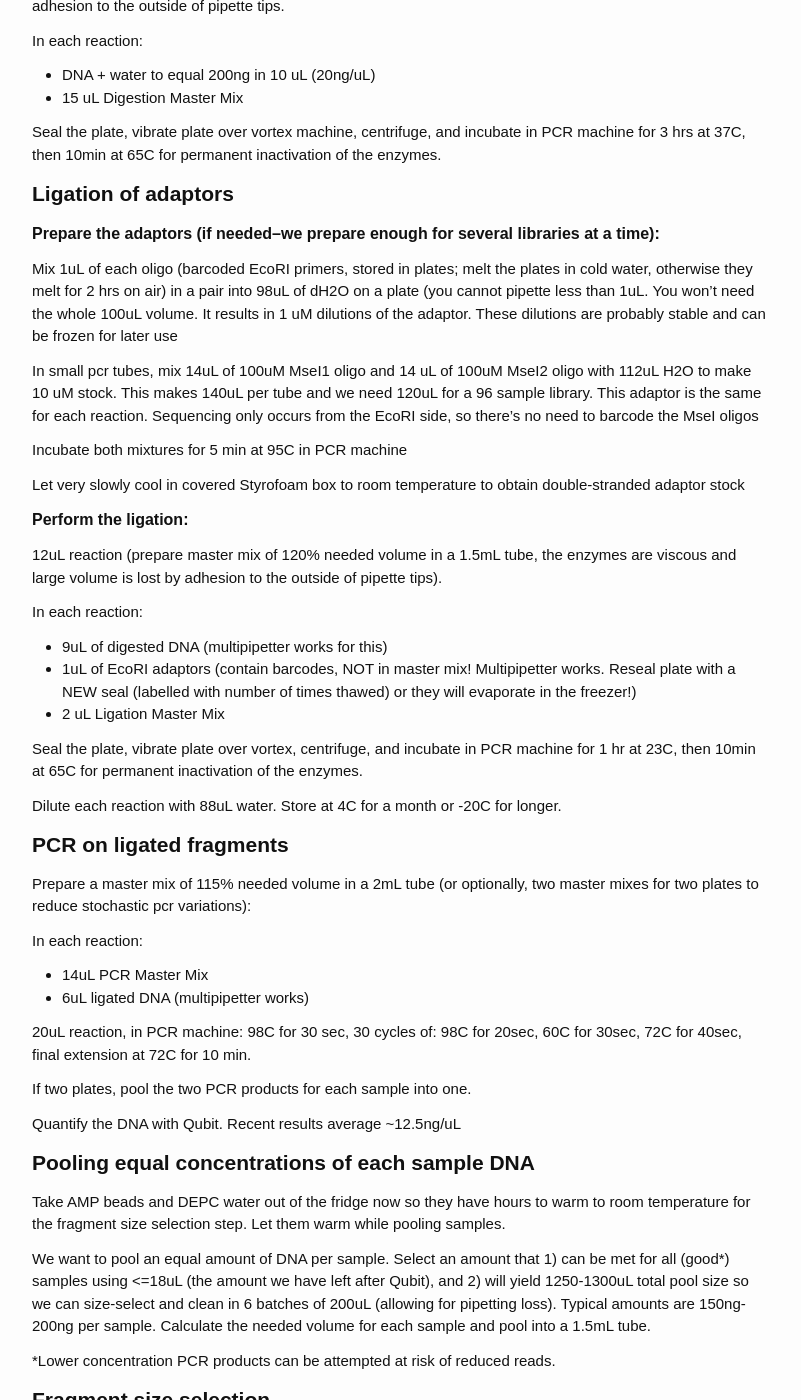
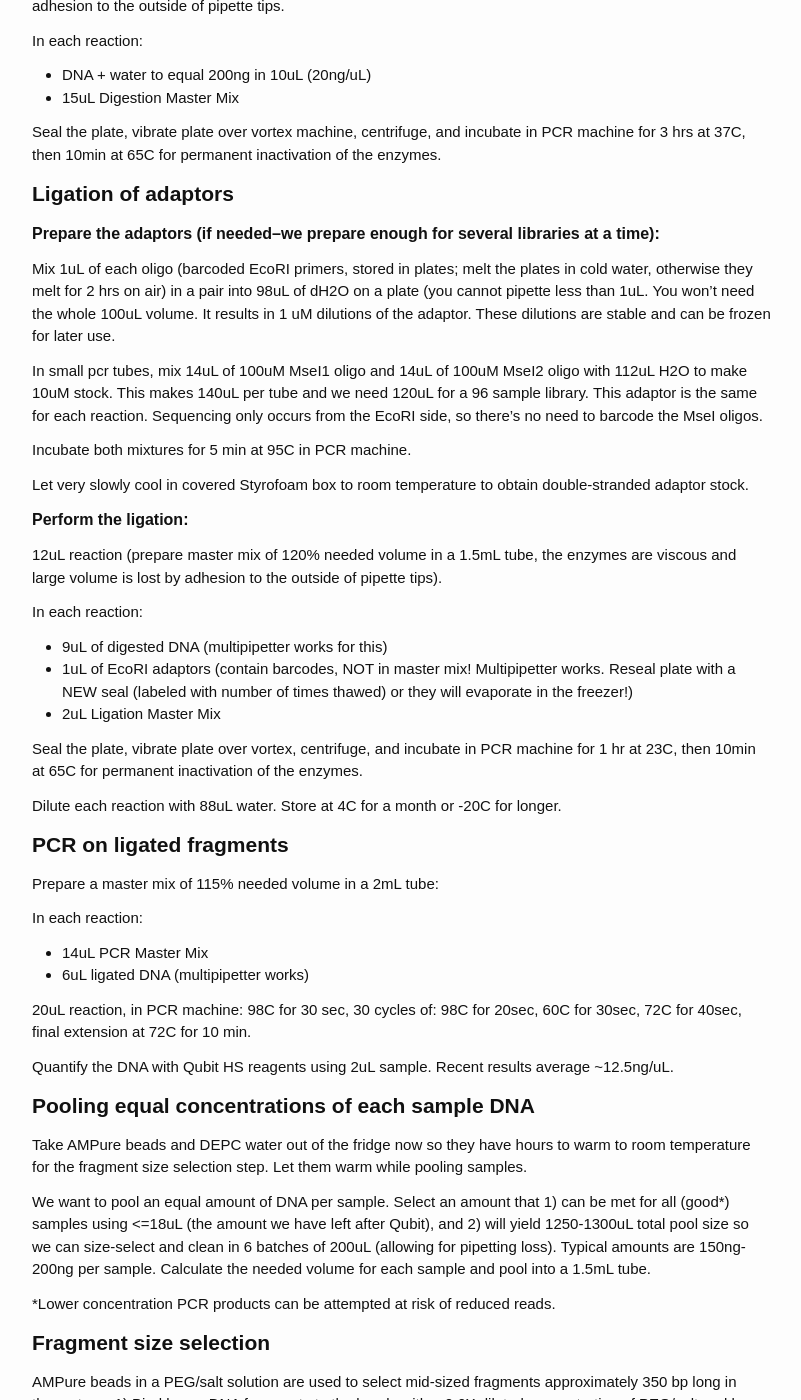
Before and after one commit to aduffy70/Protocols, a Jekyll site: the page built from RAD-seq_protocol.md, in a window 1280 px wide and 1400 px high, scrolled down 657 px. Shown: the whole window, without its empty margins (238-1039 px from the left). Built offline with Jekyll 4.4.1, drawn with Linux system fonts in a browser that asks for light colours; some of the changed text lies outside the part shown.

Commit message:
Minor tweaks: Removed options we have never used. Specified which Qubit chemistry to use. Punctuation, spelling, and spacing.

```diff
--- a/RAD-seq_protocol.md
+++ b/RAD-seq_protocol.md
@@ -17,15 +17,15 @@ Based on Nicolas Devos' modified version of Parchman, Gompert, Buerkle (ver. 2.3
 
 ## DNA extraction and quantification
 
-Extract DNA and quantify with Qubit. Concentrations should be at least 20ng/uL (though lower concentrations can be attempted)
+Extract DNA and quantify with Qubit HS reagents using 2uL sample. Concentrations should be at least 20ng/uL (though lower concentrations can be attempted).
 
 ## Digestion
 
 25uL reaction. Prepare all on ice. Master mix in 2mL tube that fits 110 reactions, pipette individually into the plate wells. Prepare master mix of 115% needed volume, the enzymes are viscous and large volume is lost by adhesion to the outside of pipette tips.
 
 In each reaction:
-  * DNA + water to equal 200ng in 10 uL (20ng/uL)
-  * 15 uL Digestion Master Mix
+  * DNA + water to equal 200ng in 10uL (20ng/uL)
+  * 15uL Digestion Master Mix
 
 Seal the plate, vibrate plate over vortex machine, centrifuge, and incubate in PCR machine for 3 hrs at 37C, then 10min at 65C for permanent inactivation of the enzymes.
 
@@ -33,13 +33,13 @@ Seal the plate, vibrate plate over vortex machine, centrifuge, and incubate in P
 
 ### Prepare the adaptors (if needed--we prepare enough for several libraries at a time):
 
-Mix 1uL of each oligo (barcoded EcoRI primers, stored in plates; melt the plates in cold water, otherwise they melt for 2 hrs on air) in a pair into 98uL of dH2O on a plate (you cannot pipette less than 1uL. You won’t need the whole 100uL volume. It results in 1 uM dilutions of the adaptor. These dilutions are probably stable and can be frozen for later use
+Mix 1uL of each oligo (barcoded EcoRI primers, stored in plates; melt the plates in cold water, otherwise they melt for 2 hrs on air) in a pair into 98uL of dH2O on a plate (you cannot pipette less than 1uL. You won’t need the whole 100uL volume. It results in 1 uM dilutions of the adaptor. These dilutions are stable and can be frozen for later use.
 
-In small pcr tubes, mix 14uL of 100uM MseI1 oligo and 14 uL of 100uM MseI2 oligo with 112uL H2O to make 10 uM stock. This makes 140uL per tube and we need 120uL for a 96 sample library. This adaptor is the same for each reaction. Sequencing only occurs from the EcoRI side, so there’s no need to barcode the MseI oligos
+In small pcr tubes, mix 14uL of 100uM MseI1 oligo and 14uL of 100uM MseI2 oligo with 112uL H2O to make 10uM stock. This makes 140uL per tube and we need 120uL for a 96 sample library. This adaptor is the same for each reaction. Sequencing only occurs from the EcoRI side, so there’s no need to barcode the MseI oligos.
 
-Incubate both mixtures for 5 min at 95C in PCR machine
+Incubate both mixtures for 5 min at 95C in PCR machine.
 
-Let very slowly cool in covered Styrofoam box to room temperature to obtain double-stranded adaptor stock
+Let very slowly cool in covered Styrofoam box to room temperature to obtain double-stranded adaptor stock.
 
 ### Perform the ligation:
 
@@ -47,8 +47,8 @@ Let very slowly cool in covered Styrofoam box to room temperature to obtain doub
 
 In each reaction:
   * 9uL of digested DNA (multipipetter works for this)
-  * 1uL of EcoRI adaptors (contain barcodes, NOT in master mix! Multipipetter works. Reseal plate with a NEW seal (labelled with number of times thawed) or they will evaporate in the freezer!)
-  * 2 uL Ligation Master Mix
+  * 1uL of EcoRI adaptors (contain barcodes, NOT in master mix! Multipipetter works. Reseal plate with a NEW seal (labeled with number of times thawed) or they will evaporate in the freezer!)
+  * 2uL Ligation Master Mix
 
 
 Seal the plate, vibrate plate over vortex, centrifuge, and incubate in PCR machine for 1 hr at 23C, then 10min at 65C for permanent inactivation of the enzymes.
@@ -57,7 +57,7 @@ Dilute each reaction with 88uL water. Store at 4C for a month or -20C for longer
 
 ## PCR on ligated fragments
 
-Prepare a master mix of 115% needed volume in a 2mL tube (or optionally, two master mixes for two plates to reduce stochastic pcr variations):
+Prepare a master mix of 115% needed volume in a 2mL tube:
 
 In each reaction:
   * 14uL PCR Master Mix
@@ -66,13 +66,11 @@ In each reaction:
 
 20uL reaction, in PCR machine: 98C for 30 sec, 30 cycles of: 98C for 20sec, 60C for 30sec, 72C for 40sec, final extension at 72C for 10 min.
 
-If two plates, pool the two PCR products for each sample into one.
-
-Quantify the DNA with Qubit. Recent results average ~12.5ng/uL
+Quantify the DNA with Qubit HS reagents using 2uL sample. Recent results average ~12.5ng/uL.
 
 ## Pooling equal concentrations of each sample DNA
 
-Take AMP beads and DEPC water out of the fridge now so they have hours to warm to room temperature for the fragment size selection step. Let them warm while pooling samples.
+Take AMPure beads and DEPC water out of the fridge now so they have hours to warm to room temperature for the fragment size selection step. Let them warm while pooling samples.
 
 We want to pool an equal amount of DNA per sample. Select an amount that 1) can be met for all (good*) samples using <=18uL (the amount we have left after Qubit), and 2) will yield 1250-1300uL total pool size so we can size-select and clean in 6 batches of 200uL (allowing for pipetting loss). Typical amounts are 150ng-200ng per sample. Calculate the needed volume for each sample and pool into a 1.5mL tube.
 
@@ -152,7 +150,9 @@ Incubate tubes 5 min ON the magnets to accumulate the beads and clear the liquid
 
 Without disturbing the beads, transfer 28uL of the liquid from each tube to a single new 1.5mL tube (2 X 14uL with a 20uL pipetter). This is the finished library with a total volume of approximately 168uL.
 
-Measure concentration on Qubit. Use 10uL of the library to make the measurement to get a more accurate measurement at small concentrations. 3--7ng/uL is typical.
+## Quantify library and submit for sequencing
+
+Measure concentration on Qubit with HS reagents. Use 10uL of the library to make the measurement to get a more accurate measurement at the expected small concentrations. 3--7ng/uL is typical.
 
 Submit for sequencing. The sequencing center will use qPCR/bioanalyzer to determine if additional size selection or cleaning is necessary and process as needed.
 
```
